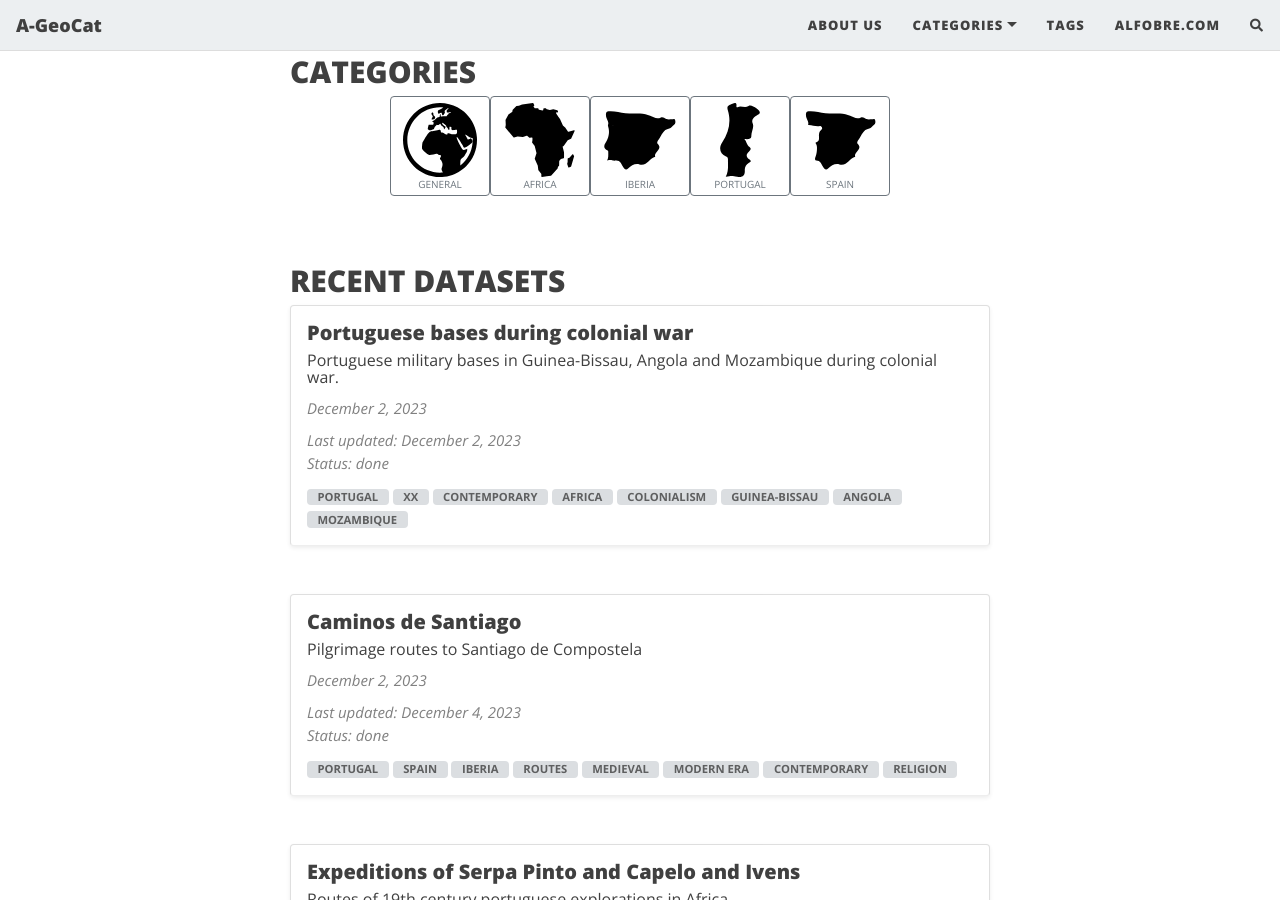
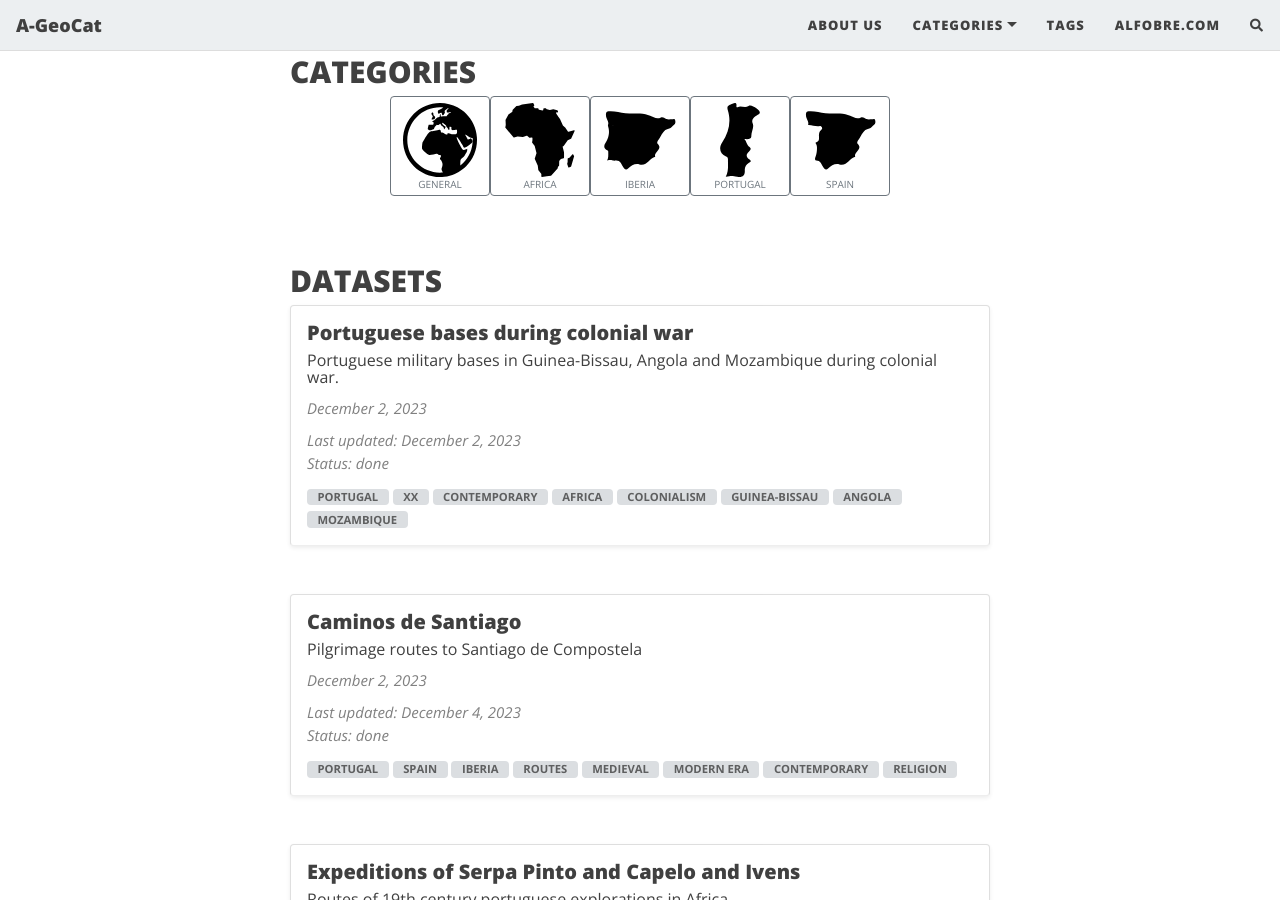
Before and after one commit to projetoalfobre/a-geocat, a Jekyll site: the page built from index.html, in a window 1280 px wide and 900 px high, scrolled down 545 px. Built offline with Jekyll 4.4.1, drawn with Linux system fonts in a browser that asks for light colours; nearby versions of some CDN libraries; the list of posts is cut into pages by our own code; comment, search, counter and statistics services are not loaded.

Commit message:
Update home.html

```diff
--- a/_layouts/home.html
+++ b/_layouts/home.html
@@ -5,7 +5,7 @@ subtitle: Alfobre GeoData Catalog
 ---
 {% include home_cat.html %}
 <br />
-<h2>RECENT DATASETS</h2>
+<h2>DATASETS</h2>
 
 {{ content }}
 
```
